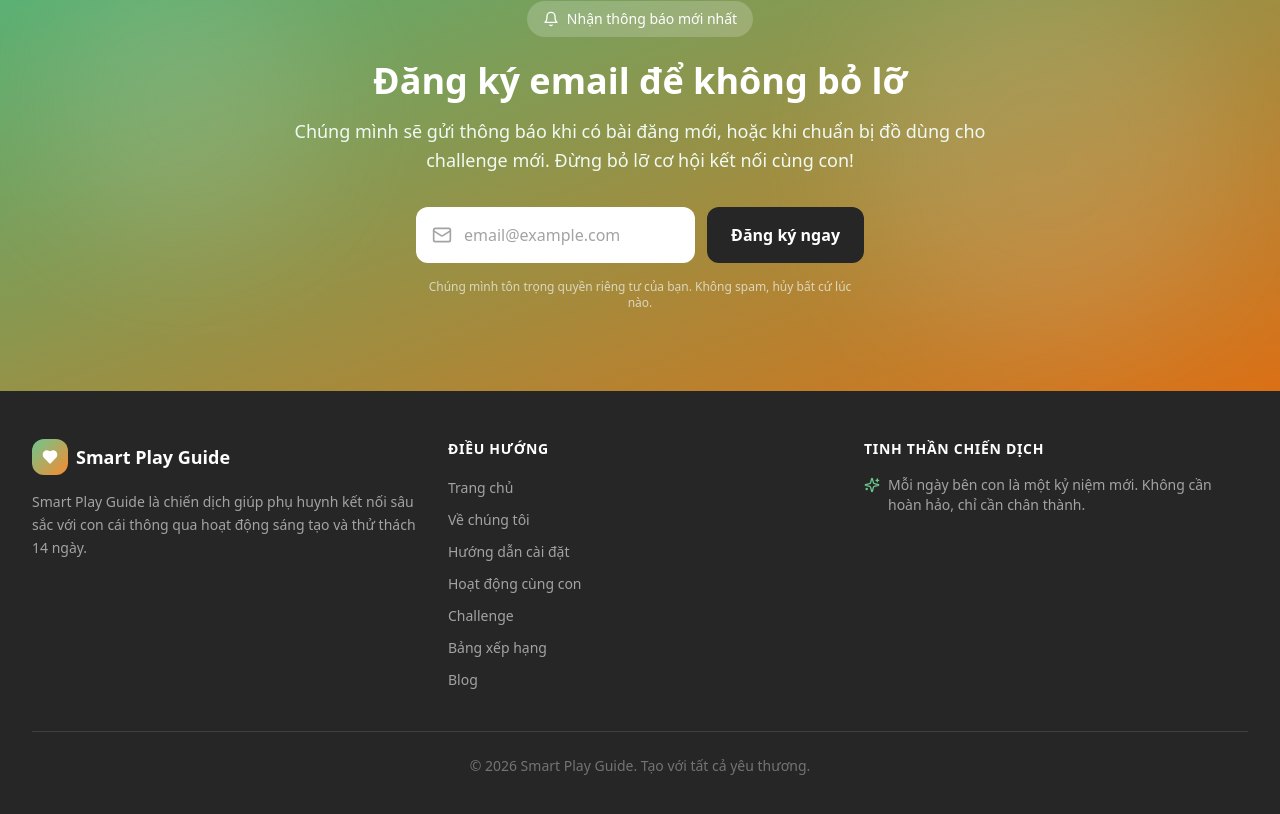
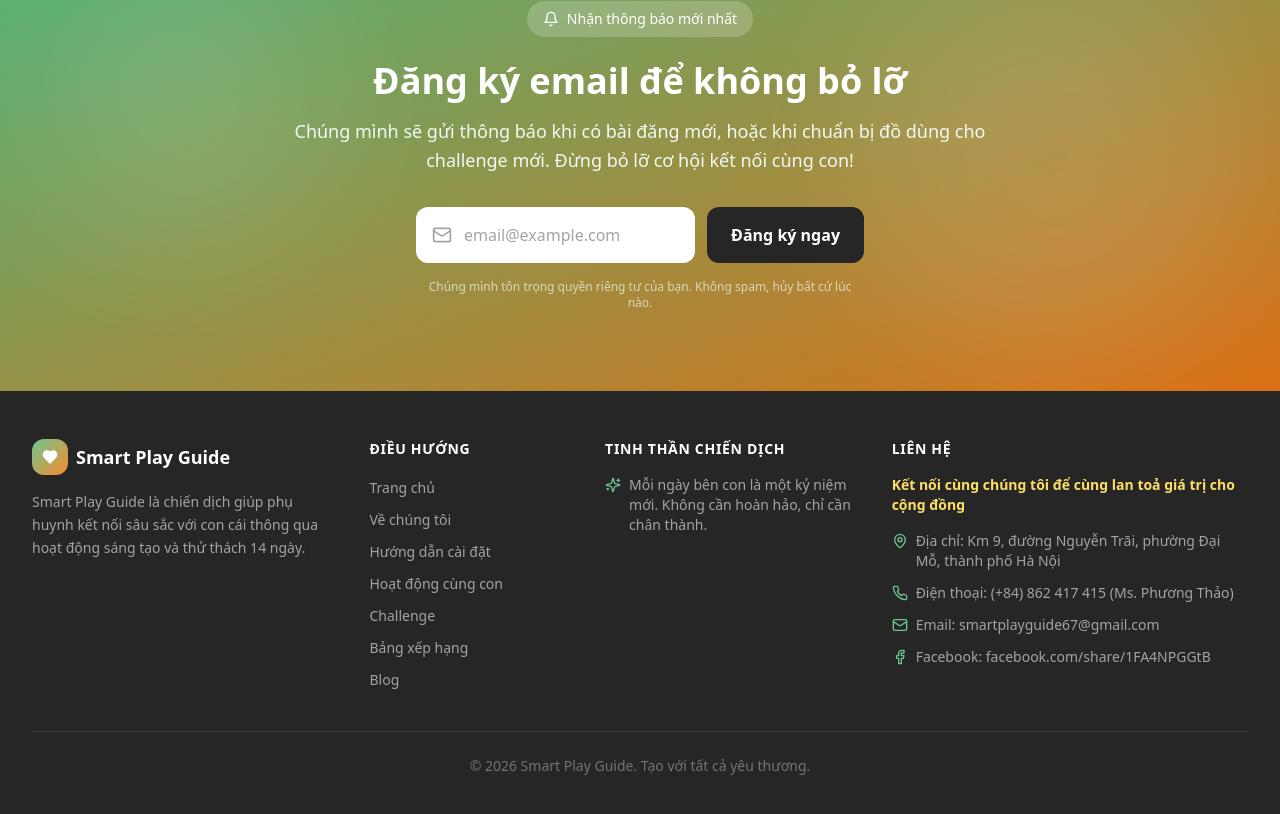
Before and after one commit to annguyen24082006/smart-play-guide, a React (Vite) app: page / in a window 1280 px wide. Shown: the part 1961-2775 px from the top of the page. Built offline with nearby package versions, Linux system fonts and the light colour scheme; no server answers.

Commit message:
Update Layout.tsx

```diff
--- a/src/components/Layout.tsx
+++ b/src/components/Layout.tsx
@@ -1,6 +1,6 @@
 import { Outlet, NavLink, Link, useLocation } from 'react-router-dom';
 import { useEffect, useState } from 'react';
-import { Menu, X, Heart, Sparkles } from 'lucide-react';
+import { Menu, X, Heart, Sparkles, MapPin, Phone, Mail, Facebook } from 'lucide-react';
 
 const navItems = [
   { to: '/', label: 'Trang chủ', end: true },
@@ -106,7 +106,8 @@ export default function Layout() {
 
       <footer className="bg-neutral-800 text-neutral-300">
         <div className="max-w-7xl mx-auto px-4 sm:px-6 lg:px-8 py-12">
-          <div className="grid grid-cols-1 md:grid-cols-3 gap-8">
+          <div className="grid grid-cols-1 md:grid-cols-4 lg:grid-cols-[1.2fr_0.8fr_1fr_1.4fr] gap-8">
+            {/* Cột 1: Thương hiệu */}
             <div>
               <div className="flex items-center gap-2 mb-4">
                 <div className="w-9 h-9 rounded-xl bg-gradient-to-br from-teal-400 to-cyan-500 flex items-center justify-center">
@@ -119,6 +120,7 @@ export default function Layout() {
               </p>
             </div>
 
+            {/* Cột 2: Điều hướng */}
             <div>
               <h4 className="text-white font-semibold mb-4 text-sm uppercase tracking-wider">Điều hướng</h4>
               <ul className="space-y-2">
@@ -135,12 +137,60 @@ export default function Layout() {
               </ul>
             </div>
 
+            {/* Cột 3: Tinh thần chiến dịch */}
             <div>
               <h4 className="text-white font-semibold mb-4 text-sm uppercase tracking-wider">Tinh thần chiến dịch</h4>
               <div className="flex items-start gap-2 text-sm text-neutral-400">
                 <Sparkles className="w-4 h-4 text-teal-400 mt-0.5 shrink-0" />
                 <span>Mỗi ngày bên con là một kỷ niệm mới. Không cần hoàn hảo, chỉ cần chân thành.</span>
               </div>
+            </div>
+
+            {/* Cột 4: Liên hệ */}
+            <div>
+              <h4 className="text-white font-semibold mb-4 text-sm uppercase tracking-wider">Liên hệ</h4>
+              <p className="text-sm font-semibold text-amber-300 mb-4">
+                Kết nối cùng chúng tôi để cùng lan toả giá trị cho cộng đồng
+              </p>
+              <ul className="space-y-3 text-sm text-neutral-400">
+                <li className="flex items-start gap-2">
+                  <MapPin className="w-4 h-4 text-teal-400 mt-0.5 shrink-0" />
+                  <span>Địa chỉ: Km 9, đường Nguyễn Trãi, phường Đại Mỗ, thành phố Hà Nội</span>
+                </li>
+                <li className="flex items-start gap-2">
+                  <Phone className="w-4 h-4 text-teal-400 mt-0.5 shrink-0" />
+                  <span>
+                    Điện thoại:{' '}
+                    <a href="tel:+84862417415" className="hover:text-teal-400 transition-colors">
+                      (+84) 862 417 415
+                    </a>{' '}
+                    (Ms. Phương Thảo)
+                  </span>
+                </li>
+                <li className="flex items-start gap-2">
+                  <Mail className="w-4 h-4 text-teal-400 mt-0.5 shrink-0" />
+                  <span>
+                    Email:{' '}
+                    <a href="mailto:smartplayguide67@gmail.com" className="hover:text-teal-400 transition-colors break-all">
+                      smartplayguide67@gmail.com
+                    </a>
+                  </span>
+                </li>
+                <li className="flex items-start gap-2">
+                  <Facebook className="w-4 h-4 text-teal-400 mt-0.5 shrink-0" />
+                  <span>
+                    Facebook:{' '}
+                    <a
+                      href="https://www.facebook.com/share/1FA4NPGGtB/"
+                      target="_blank"
+                      rel="noreferrer"
+                      className="hover:text-teal-400 transition-colors break-all"
+                    >
+                      facebook.com/share/1FA4NPGGtB
+                    </a>
+                  </span>
+                </li>
+              </ul>
             </div>
           </div>
 
```
